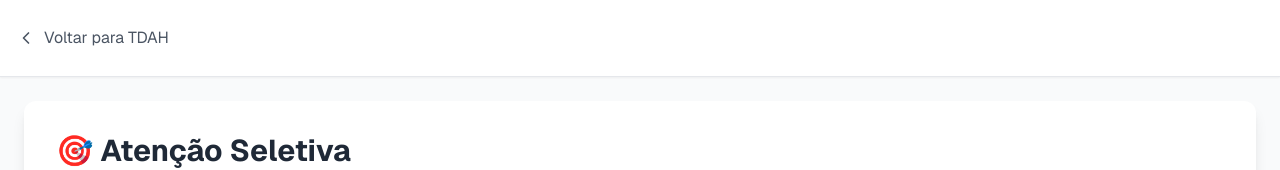
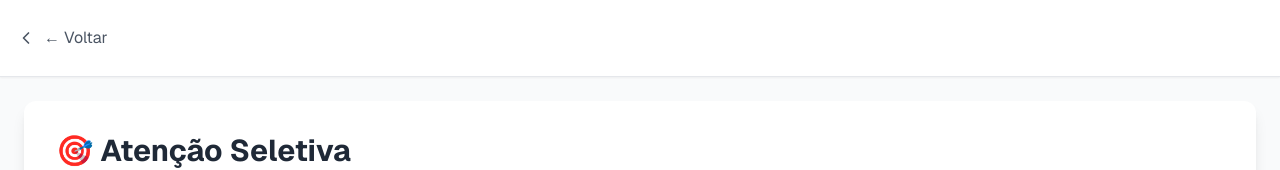
Before and after one commit to ClaudemirWork/teaplus-working, a Next.js app: page /attention-selective in a window 1280 px wide. Shown: the top 170 px of the page. Built offline with nearby package versions, Linux system fonts and the light colour scheme.

Commit message:
Update page.tsx Corrigir botão voltar em attention-selective

```diff
--- a/app/attention-selective/page.tsx
+++ b/app/attention-selective/page.tsx
@@ -332,11 +332,11 @@ export default function SelectiveAttentionPage() {
       <header className="bg-white shadow-sm border-b border-gray-200 sticky top-0 z-10">
         <div className="p-3 sm:p-4 flex items-center justify-between">
           <Link
-            href="/tdah"
+            href="/dashboard"
             className="flex items-center space-x-2 text-gray-600 hover:text-gray-800 transition-colors min-h-[44px] touch-manipulation"
           >
             <ChevronLeft size={20} />
-            <span className="text-sm sm:text-base">Voltar para TDAH</span>
+            <span className="text-sm sm:text-base">← Voltar</span>
           </Link>
           <div className="flex items-center space-x-2 sm:space-x-4">
             {exercicioConcluido && (
```
